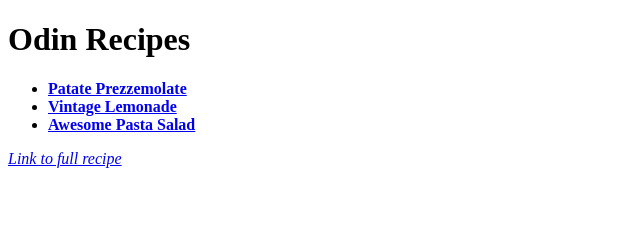
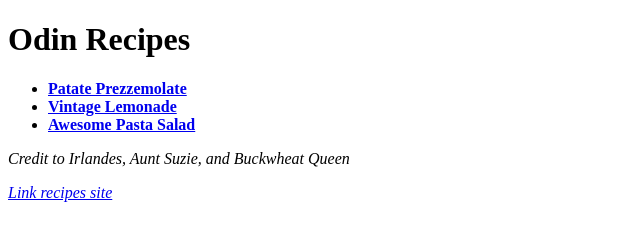
Before and after one commit to ImmaKarl/odin-recipes, a plain HTML site: page index.html in a window 1280 px wide. Shown: the whole page, without its empty margins (0-640 px from the left). Drawn offline with Linux system fonts and the light colour scheme.

Commit message:
Credit to authors of recipes, and changed link

```diff
--- a/index.html
+++ b/index.html
@@ -13,8 +13,8 @@
         <li><a href="./recipes/pasta-salad.html"><strong>Awesome Pasta Salad</strong></a></li>
     </ul>
 
-    <p><a href="https://www.allrecipes.com/recipe/267257/patate-prezzemolate-vegan-italian-potato-salad/"
-    target="_blank" rel="noopener noreferrer"><em>Link to full recipe</em></a></p>
+    <p><em>Credit to Irlandes, Aunt Suzie, and Buckwheat Queen</em></p>
+    <p><a href="https://www.allrecipes.com/" target="_blank" rel="noopener noreferrer"><em>Link recipes site</em></a></p>
 
 
 </body>
```
